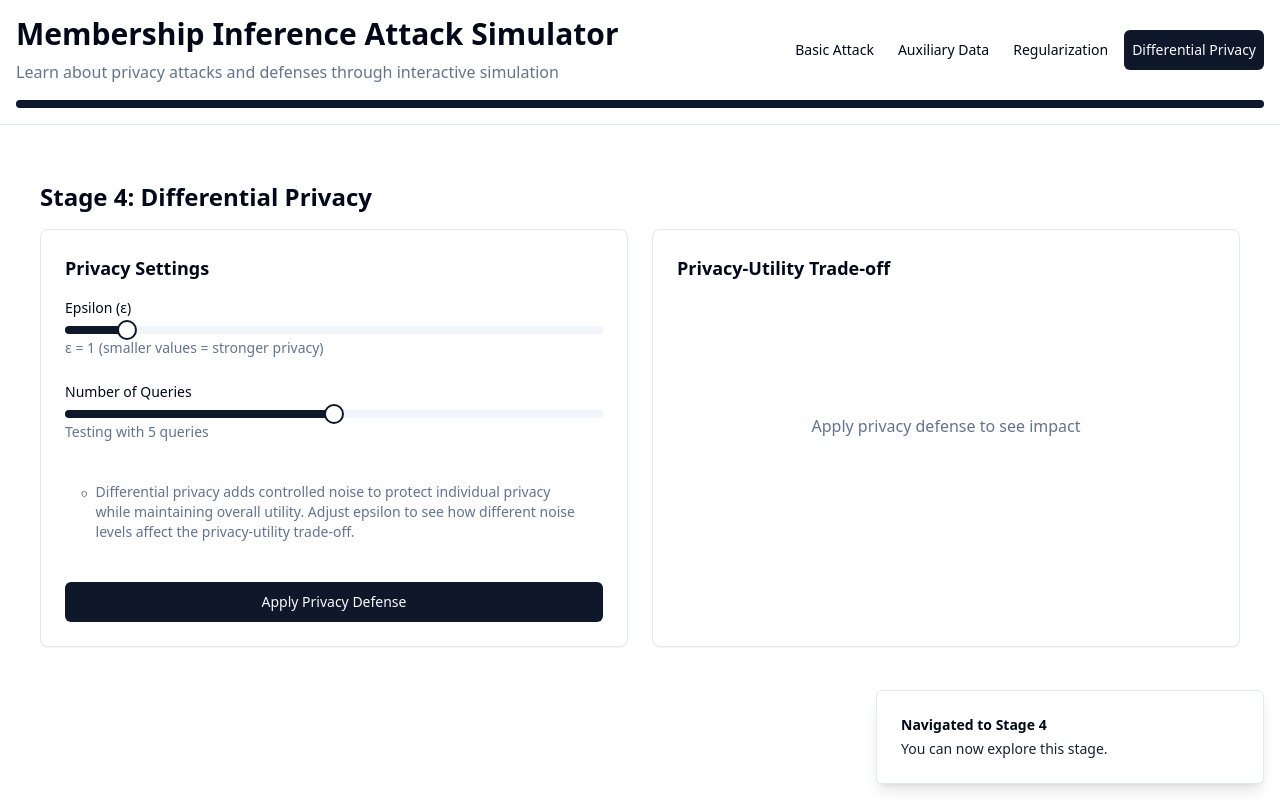
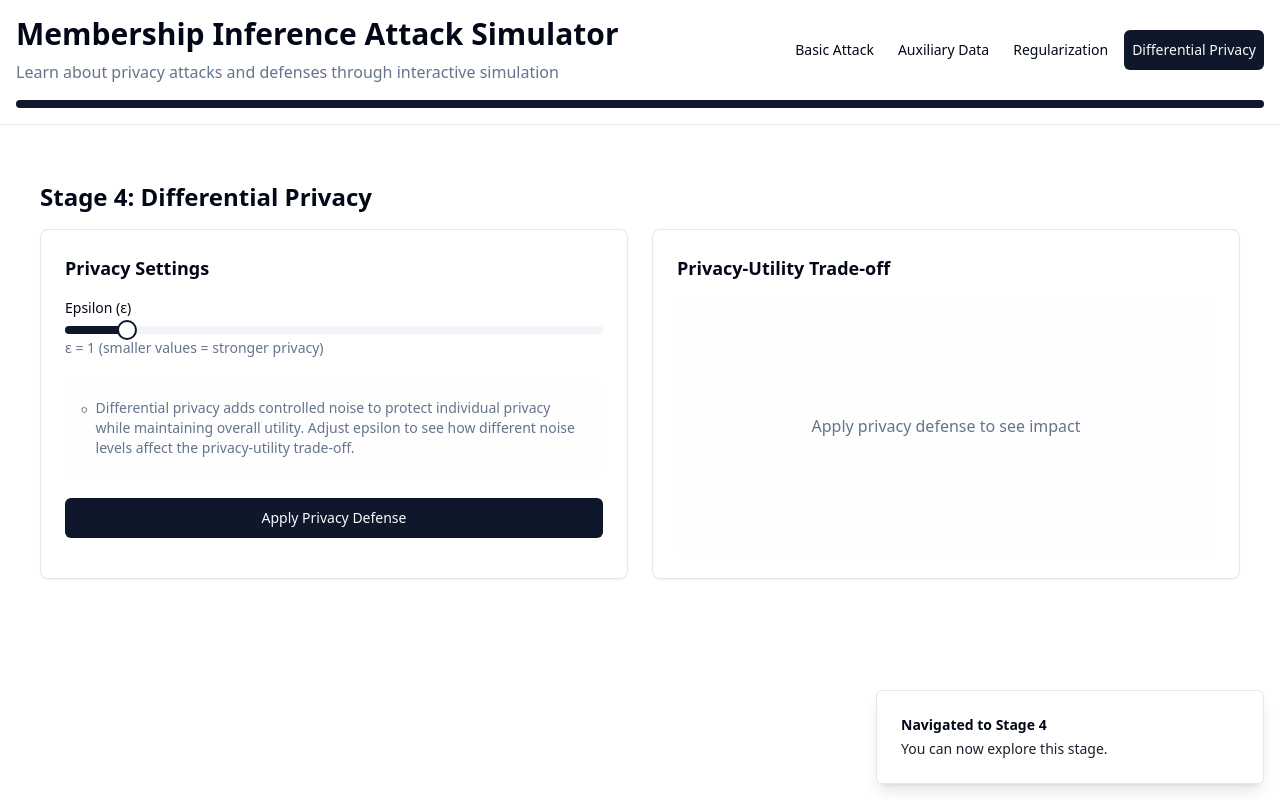
Before and after one commit to andrew-medrano/privacy-attack-explorer, a React (Vite) app: page / in a window 1280 px wide. Both pictures are taken after a click on the button "Differential Privacy". Built offline with nearby package versions, Linux system fonts and the light colour scheme.

Commit message:
Remove number of queries slider
Removed the number of queries slider from StageFour.

```diff
--- a/src/components/stages/StageFour.tsx
+++ b/src/components/stages/StageFour.tsx
@@ -11,10 +11,11 @@ interface StageFourProps {
   onComplete: () => void;
 }
 
-const generateDPResults = (epsilon: number, dataPoints: number) => {
+const generateDPResults = (epsilon: number) => {
   // Generate results based on epsilon (privacy parameter)
   // Lower epsilon = more privacy but less utility
-  return Array.from({ length: dataPoints }, (_, i) => ({
+  // Fixed to 5 data points for simplicity
+  return Array.from({ length: 5 }, (_, i) => ({
     query: i + 1,
     privacyLevel: Math.max(0, 1 - (epsilon * 0.1)),  // Higher with lower epsilon
     utilityLoss: Math.min(1, (1 / epsilon) * 0.5),   // Higher with lower epsilon
@@ -24,13 +25,12 @@ const generateDPResults = (epsilon: number, dataPoints: number) => {
 
 const StageFour: React.FC<StageFourProps> = ({ onComplete }) => {
   const [epsilon, setEpsilon] = useState([1]);
-  const [dataPoints, setDataPoints] = useState([5]);
   const [results, setResults] = useState<any[]>([]);
   const [attacked, setAttacked] = useState(false);
   const [attempts, setAttempts] = useState(0);
 
   const handleApplyDP = () => {
-    const newResults = generateDPResults(epsilon[0], dataPoints[0]);
+    const newResults = generateDPResults(epsilon[0]);
     setResults(newResults);
     setAttacked(true);
     setAttempts(prev => prev + 1);
@@ -58,7 +58,6 @@ const StageFour: React.FC<StageFourProps> = ({ onComplete }) => {
 
   const aggregateStats = calculateAggregateStats();
 
-  // Config for the chart colors
   const chartConfig = {
     privacy: {
       label: "Privacy Level",
@@ -94,19 +93,6 @@ const StageFour: React.FC<StageFourProps> = ({ onComplete }) => {
                 ε = {epsilon[0]} (smaller values = stronger privacy)
               </span>
             </div>
-            <div>
-              <label className="text-sm font-medium mb-2 block">Number of Queries</label>
-              <Slider
-                defaultValue={[5]}
-                max={10}
-                step={1}
-                value={dataPoints}
-                onValueChange={setDataPoints}
-              />
-              <span className="text-sm text-muted-foreground mt-1 block">
-                Testing with {dataPoints[0]} queries
-              </span>
-            </div>
             <div className="p-4 bg-secondary/10 rounded-lg">
               <div className="flex gap-2 items-start">
                 <Shield className="w-4 h-4 mt-1" />
@@ -120,12 +106,6 @@ const StageFour: React.FC<StageFourProps> = ({ onComplete }) => {
               <Button className="flex-1" onClick={handleApplyDP}>
                 {attacked ? "Try Again" : "Apply Privacy Defense"}
               </Button>
-              {attacked && (
-                <Button variant="outline" onClick={handleReset}>
-                  <RefreshCcw className="mr-2" />
-                  Reset
-                </Button>
-              )}
             </div>
           </div>
         </Card>
```
